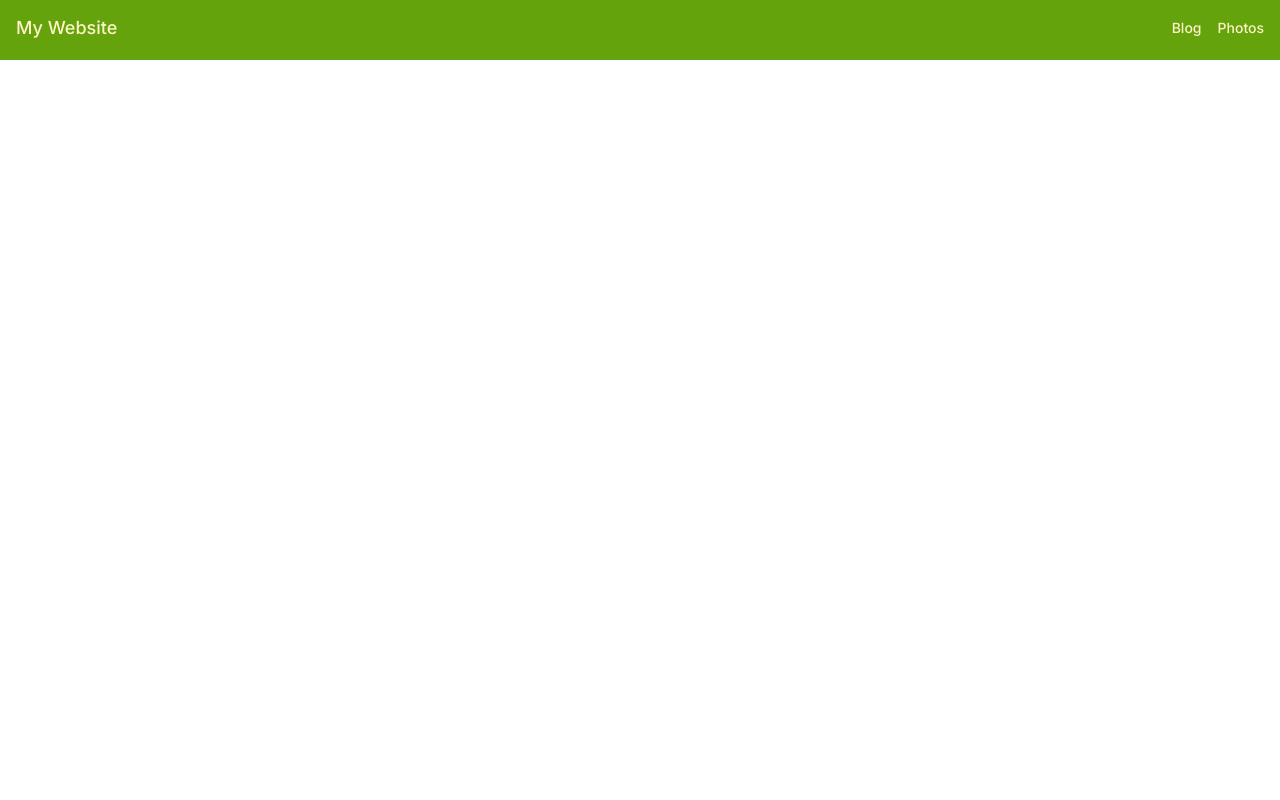
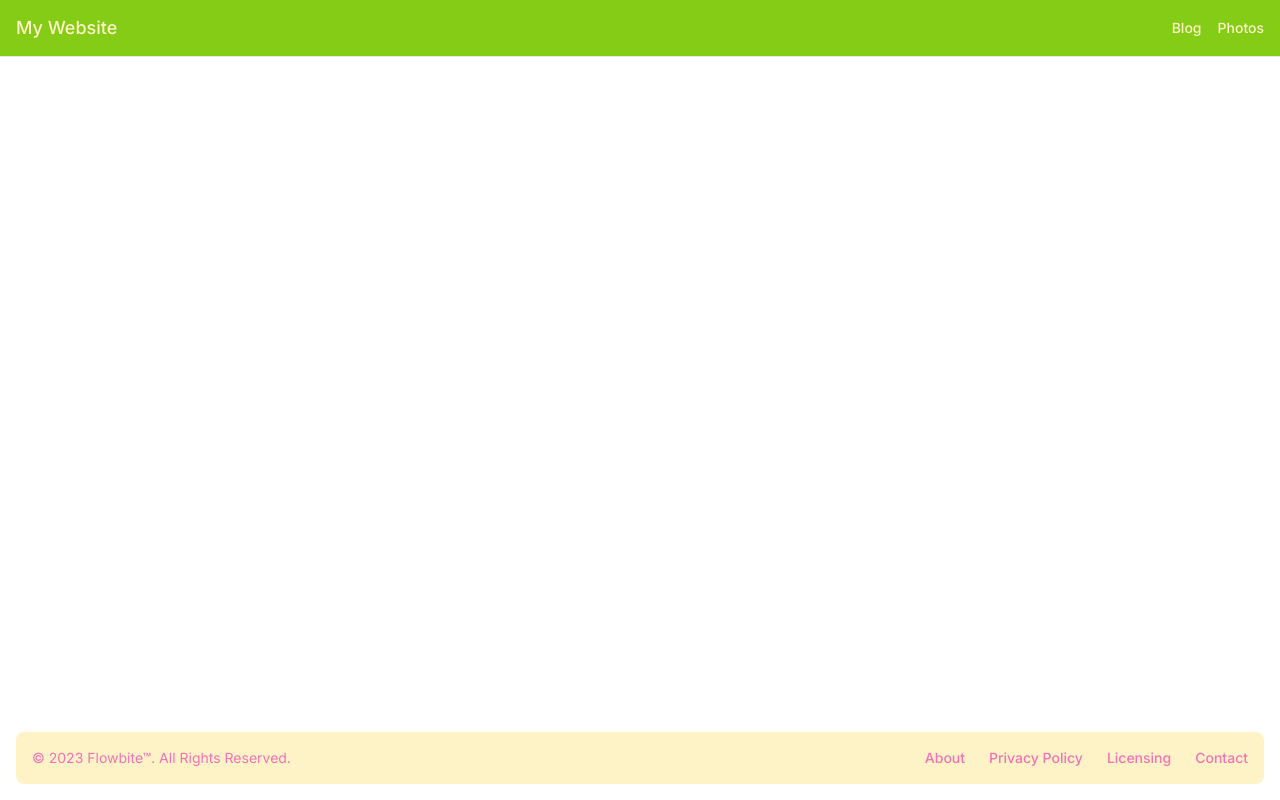
Before and after one commit to rkorolov/Personal-Website, a Next.js app: page / in a window 1280 px wide. Built offline with nearby package versions, Linux system fonts and the light colour scheme.

Commit message:
Navbar component

```diff
--- a/app/blog/page.js
+++ b/app/blog/page.js
@@ -0,0 +1,11 @@
+import Navbar from "../components/Navbar";
+
+export default function Blog() {
+    return (
+        <div>
+            <Navbar />
+            <p>This is the blog!</p>
+
+        </div>
+    );
+}
--- /dev/null
+++ b/app/components/Navbar.js
@@ -0,0 +1,19 @@
+export default function Navbar() {
+    return (
+      <nav className="border-b sticky top-0 bg-lime-500 text-amber-100 border-800 z-10">
+        <div className="h-14 max-w-7xl p-4 mx-auto flex items-center justify-between">
+          <a href="/" className="font-medium text-lg md:hover:underline">
+            My Website
+          </a>
+          <ul className="hidden md:flex items-center justify-end space-x-4 text-sm font-medium">
+            <li className="md:hover:underline">
+              <a href="/blog">Blog</a>
+            </li>
+            <li className="md:hover:underline">
+              <a href="/photos">Photos</a>
+            </li>
+          </ul>
+        </div>
+      </nav>
+    );
+  }
--- a/app/page.js
+++ b/app/page.js
@@ -1,25 +1,46 @@
+import Navbar from "./components/Navbar";
+
 export default function Home() {
   return (
-    <Navbar />
+    <div>
+      <Navbar />
+      <Footer />
+
+
+    </div>
+
+
   );
 }
 
-function Navbar() {
+
+
+function Footer() {
   return (
-    <nav className="border-b-4 sticky top-0 bg-lime-600 text-amber-100 border-lime-600 z-10">
-      <div className="h-14 max-w-7xl p-4 mx-auto flex items-center justify-between">
-        <a href="/" className="font-medium text-lg md:hover:underline">
-          My Website
-        </a>
-        <ul className="hidden md:flex items-center justify-end space-x-4 text-sm font-medium">
-          <li className="md:hover:underline">
-            <a href="/blog">Blog</a>
+    <nav className="bg-amber-100 rounded-lg shdow m-4 dark:bg-amber-400 place-content-end absolute inset-x-0 bottom-0">
+      <div class="w-full mx-auto max-w-screen-xl p-4 md:flex md:items-center md:justify-between">
+      <span class="text-sm text-pink-400 sm:text-center dark:text-gray-400">© 2023 <a href="https://flowbite.com/" class="hover:underline">Flowbite™</a>. All Rights Reserved.
+      </span>
+        <ul class="flex flex-wrap items-center mt-3 text-sm font-medium text-pink-400 dark:text-gray-400 sm:mt-0">
+          <ul class="list-image-[git.png]">
+
+          </ul>
+          <li>
+
+              <a href="#" class="hover:text-pink-600 me-4 md:me-6">About</a>
           </li>
-          <li className="md:hover:underline">
-            <a href="/photos">Photos</a>
+          <li>
+              <a href="#" class="hover:text-pink-600 me-4 md:me-6">Privacy Policy</a>
+          </li>
+          <li>
+              <a href="#" class="hover:text-pink-600 me-4 md:me-6">Licensing</a>
+          </li>
+          <li>
+              <a href="#" class="hover:text-pink-600">Contact</a>
           </li>
         </ul>
       </div>
+
     </nav>
   );
 }
```
Also changed, not shown: app/git.png (added), app/linkedin.png (added).
